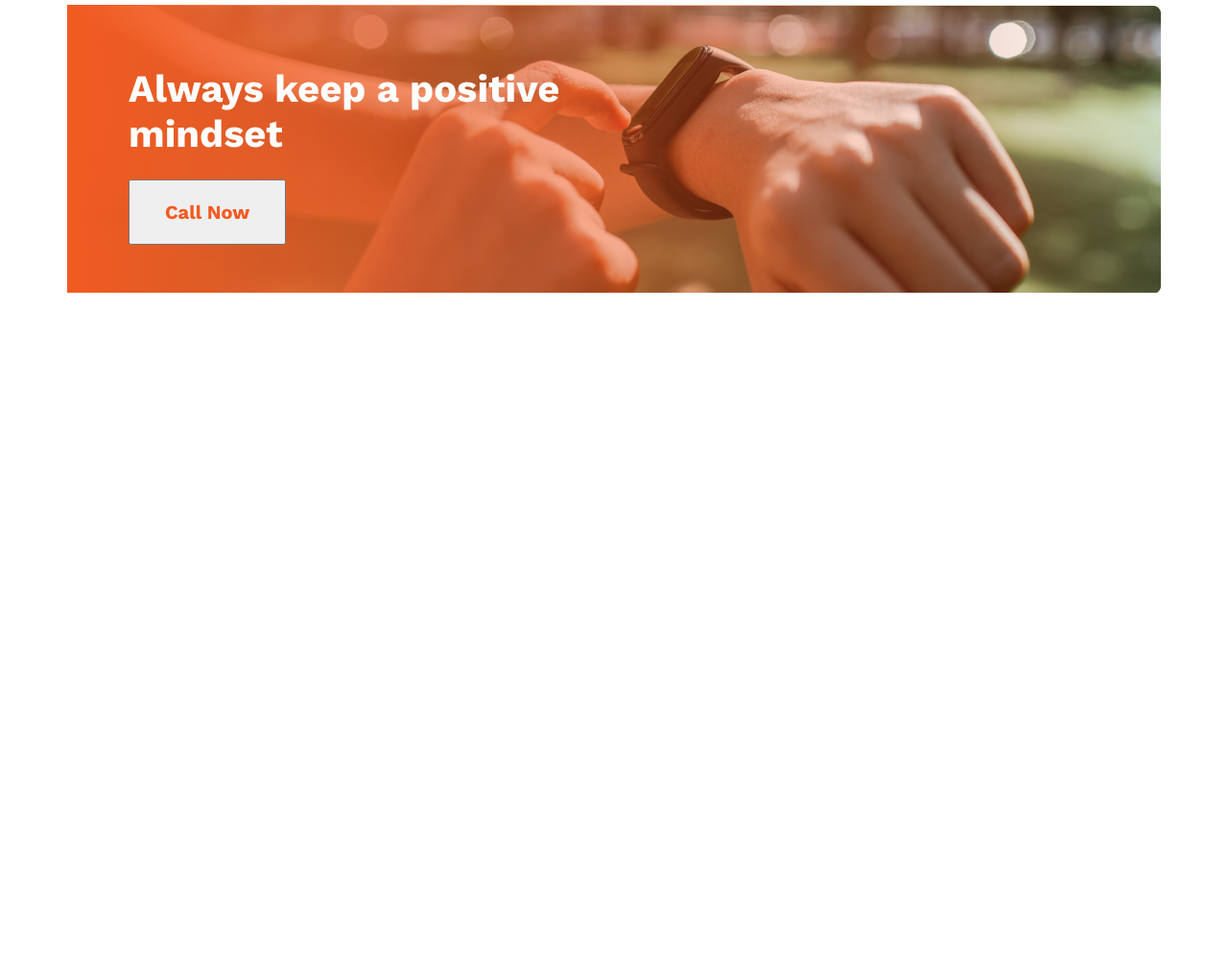
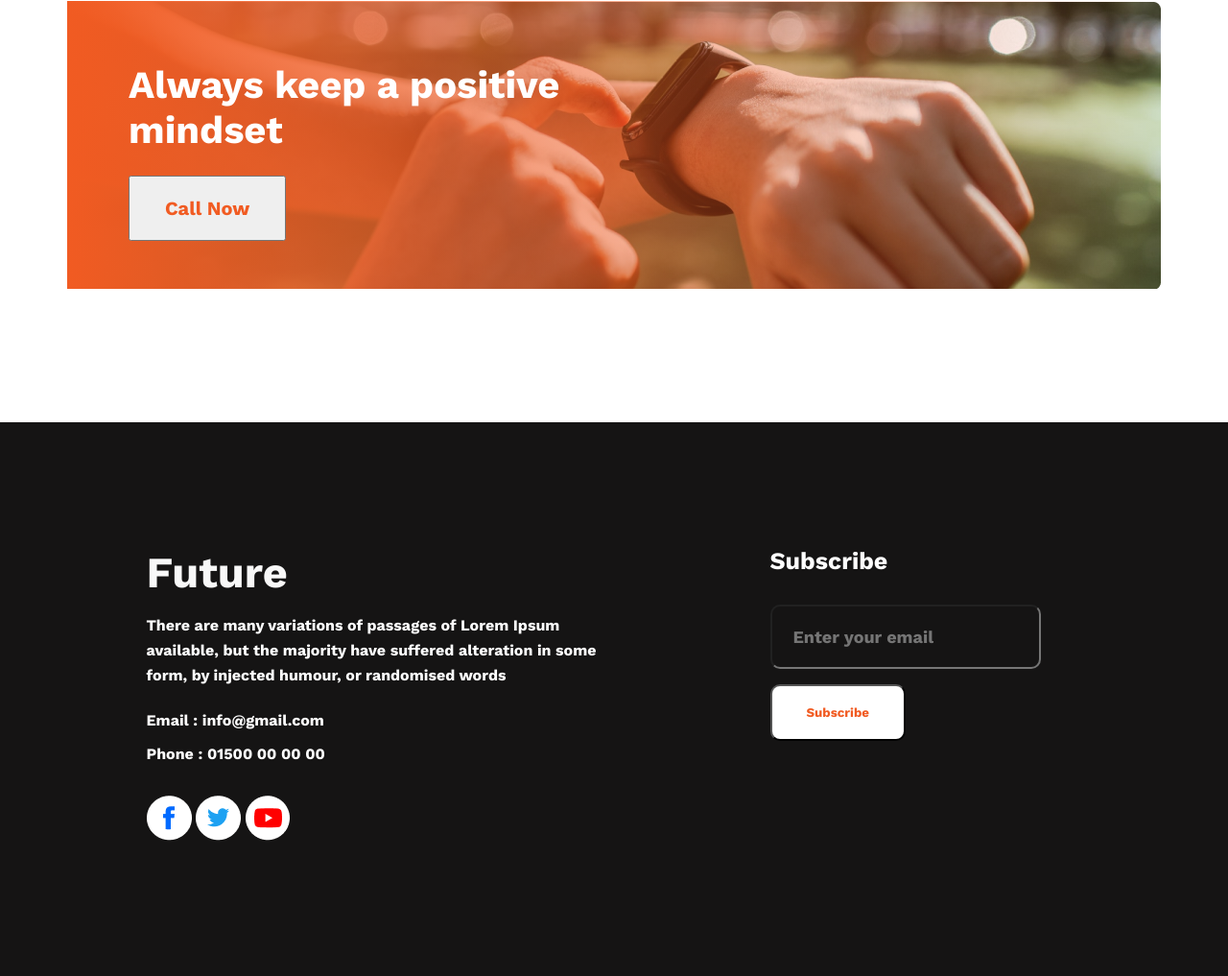
Before and after one commit to Mohammadarifcoding/new-year-new-me, a plain HTML site: page index.html in a window 1280 px wide. Shown: the part 2203-3220 px from the top of the page at 96% size. Before the commit the page ends 2508 px from the top, so only its background shows below. Drawn offline with nearby package versions, Linux system fonts and the light colour scheme.

Commit message:
The future section and footer have been added

```diff
--- a/index.html
+++ b/index.html
@@ -11,7 +11,10 @@
       href="https://fonts.googleapis.com/css2?family=Work+Sans:wght@700&display=swap"
       rel="stylesheet"
     />
-    <script src="https://kit.fontawesome.com/6c9c8f09de.js" crossorigin="anonymous"></script>
+    <script
+      src="https://kit.fontawesome.com/6c9c8f09de.js"
+      crossorigin="anonymous"
+    ></script>
   </head>
   <body>
     <!-- Header started -->
@@ -42,11 +45,30 @@
             making it over 2000 years old. Richard McClintock.
           </p>
           <div class="failure-list">
-            <h4> <i class="fa-regular fa-circle-check"></i> Contrary to popular belief, is not simply.</h4> <br>
-            <h4><i class="fa-regular fa-circle-check"></i> Contrary to popular belief.</h4> <br>
-            <h4> <i class="fa-regular fa-circle-check"></i> Contrary to popular , is not simply.</h4> <br>
-            <h4> <i class="fa-regular fa-circle-check"></i> Contrary to popular belief, is not simply.</h4> <br>
-            <h4> <i class="fa-regular fa-circle-check"></i> Contrary to popular simply.</h4>
+            <h4>
+              <i class="fa-regular fa-circle-check"></i> Contrary to popular
+              belief, is not simply.
+            </h4>
+            <br />
+            <h4>
+              <i class="fa-regular fa-circle-check"></i> Contrary to popular
+              belief.
+            </h4>
+            <br />
+            <h4>
+              <i class="fa-regular fa-circle-check"></i> Contrary to popular ,
+              is not simply.
+            </h4>
+            <br />
+            <h4>
+              <i class="fa-regular fa-circle-check"></i> Contrary to popular
+              belief, is not simply.
+            </h4>
+            <br />
+            <h4>
+              <i class="fa-regular fa-circle-check"></i> Contrary to popular
+              simply.
+            </h4>
           </div>
         </div>
       </section>
@@ -56,27 +78,26 @@
         <h2 class="plan-title">My plans</h2>
         <div class="item-container">
           <div class="item">
-                    <img src="icons/web.png" alt="">
+            <img src="icons/web.png" alt="" />
             <h3 class="name">Web Development</h3>
             <h6 class="what-i-do">I want to start</h6>
           </div>
           <div class="item">
-                    <img src="icons/js.png" alt="">
+            <img src="icons/js.png" alt="" />
             <h3 class="name">Javascript</h3>
             <h6 class="what-i-do">I want to learn</h6>
           </div>
           <div class="item">
-                    <img src="icons/smoke.png" alt="">
-                    <h3 class="name">Smoking Habit </h3>
+            <img src="icons/smoke.png" alt="" />
+            <h3 class="name">Smoking Habit</h3>
             <h6 class="what-i-do">I want to end</h6>
           </div>
           <div class="item">
-                    <img src="icons/ecom.png" alt="">
+            <img src="icons/ecom.png" alt="" />
             <h3 class="name">ecommerce</h3>
             <h6 class="what-i-do">I want to develope</h6>
           </div>
         </div>
-
       </section>
       <section class="positive">
         <h1 class="title">Always keep a positive mindset</h1>
@@ -85,5 +106,31 @@
 
       <!-- My plan section finished -->
     </main>
+    <!-- Main finished -->
+    <section class="footer">
+      <div class="total-footer">
+        <div class="description">
+          <h2 class="footer-title">Future</h2>
+          <p class="footer-description">
+            There are many variations of passages of Lorem Ipsum available, but
+            the majority have suffered alteration in some form, by injected
+            humour, or randomised words
+          </p>
+          <p class="footer-small-description1">Email : info@gmail.com</p>
+          <p class="footer-small-description2">Phone : 01500 00 00 00</p>
+          <div class="icon"> <img src="icons/fb.png" alt=""> <img src="icons/twitter.png" alt=""> <img src="icons/youtube.png" alt=""> </div>
+        </div>
+        <div class="subscribe">
+          <h3 class="title">Subscribe</h3>
+          <input
+            type="email"
+            name="email"
+            id="email"
+            placeholder="Enter your email"
+          /> <br>
+          <button type="button">Subscribe</button>
+        </div>
+      </div>
+    </section>
   </body>
 </html>
--- a/style.css
+++ b/style.css
@@ -75,6 +75,7 @@ section {
   margin-bottom: 10px;
   color: #444343;
 }
+
 /* My plan started */
 .item-container {
   display: flex;
@@ -100,8 +101,9 @@ section {
 .item img {
   width: 92.958px;
   height: 92.958px;
+  display: block;
+  margin: 0 auto;
 }
-
 /* Problem is here */
 
 /* positive started */
@@ -110,19 +112,82 @@ section {
   height: 300px;
   margin-left: auto;
   margin-right: auto;
-  background: linear-gradient(90deg, #F15B22 0%, rgba(241, 91, 34, 0.00) 100%),url(watch.png);
-  padding-top:64px;
+  background: linear-gradient(90deg, #f15b22 0%, rgba(241, 91, 34, 0) 100%),
+    url(watch.png);
+  padding-top: 64px;
   padding-left: 64px;
 }
-.positive .title{
+.positive .title {
   width: 459px;
   font-size: 40px;
   color: white;
   font-weight: 700;
 }
-.positive .btn{
-    padding:20px 36px;
+.positive .btn {
+  padding: 20px 36px;
   margin-top: 24px;
   font-size: 20px;
-    color: #F15B22;
+  color: #f15b22;
 }
+/*  */
+.footer {
+  background-color: #151414;
+  color: white;
+}
+.total-footer {
+  height: 577px;
+  width: 1140px;
+  margin-left: auto;
+  margin-right: auto;
+  padding-top: 130px;
+  display: flex;
+  justify-content: space-around;
+}
+
+.description {
+  width: 485px;
+}
+.footer-title {
+  color: #f8f8f8;
+  font-size: 45px;
+  margin-bottom: 16px;
+}
+.footer-description{
+  color: #FFF;
+
+  font-size: 16px;
+
+  font-weight: 400;
+  line-height: 26px;
+  margin-bottom: 24px;
+}
+.footer-small-description1{
+  margin-bottom: 16px;
+}
+.footer-small-description2{
+  margin-bottom: 34px;
+}
+.subscribe {
+  width: 325px;
+}
+.subscribe .title{
+  color: #FFF;
+font-size: 25px;
+margin-bottom: 31px;
+}
+.subscribe #email{
+padding: 21px 22px;
+  color:  #F3F3F3;
+font-size: 18px;
+font-weight: 400;
+background-color: #151414;
+border-radius:10px;
+margin-bottom: 16px;
+
+}
+.subscribe button{
+  padding:20px 36.02px ;
+  color: #f15b22;
+  background-color: white;
+  border-radius: 10px;
+}
```
Lines whose indentation alone changed are shown as unchanged.
